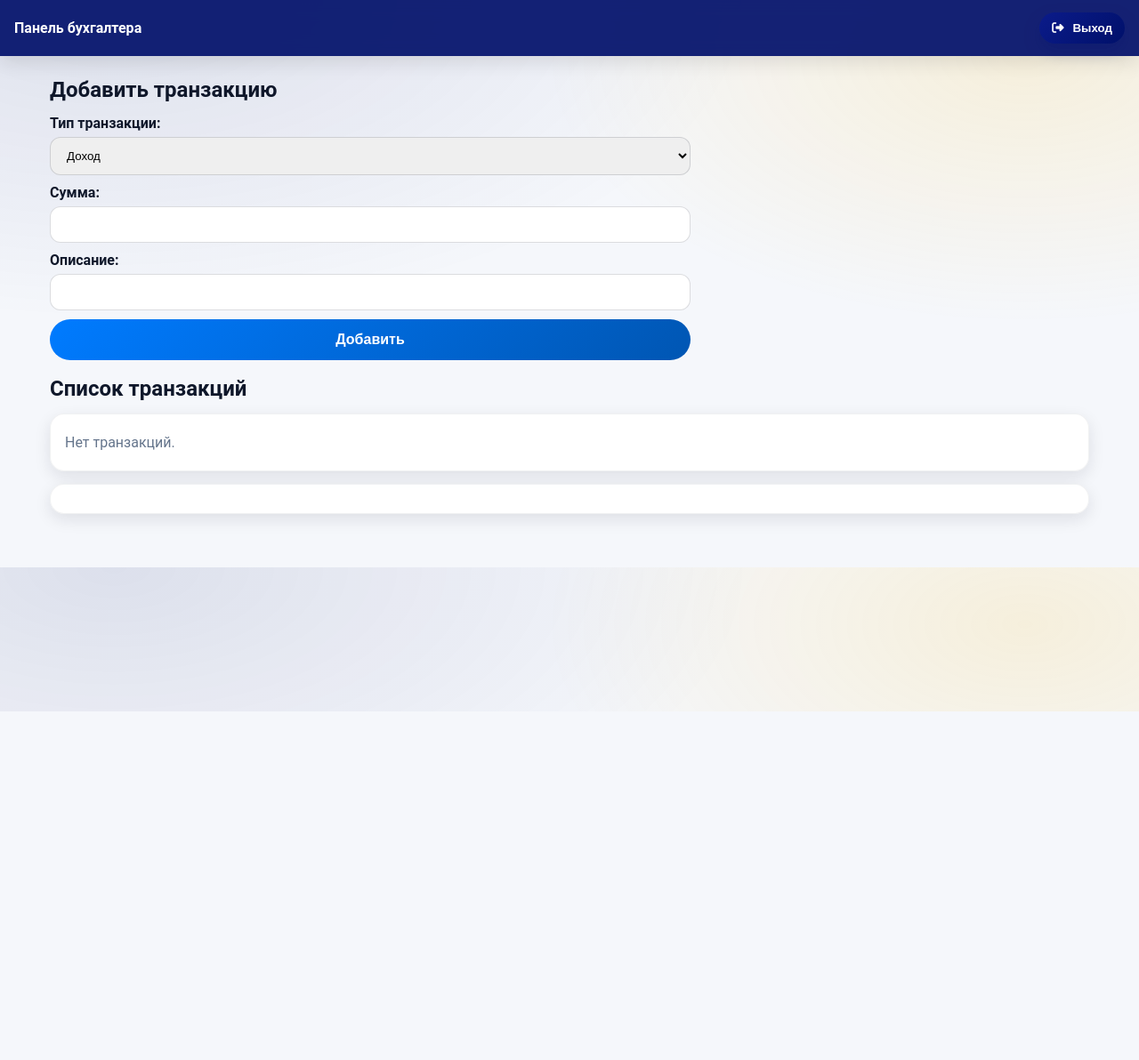
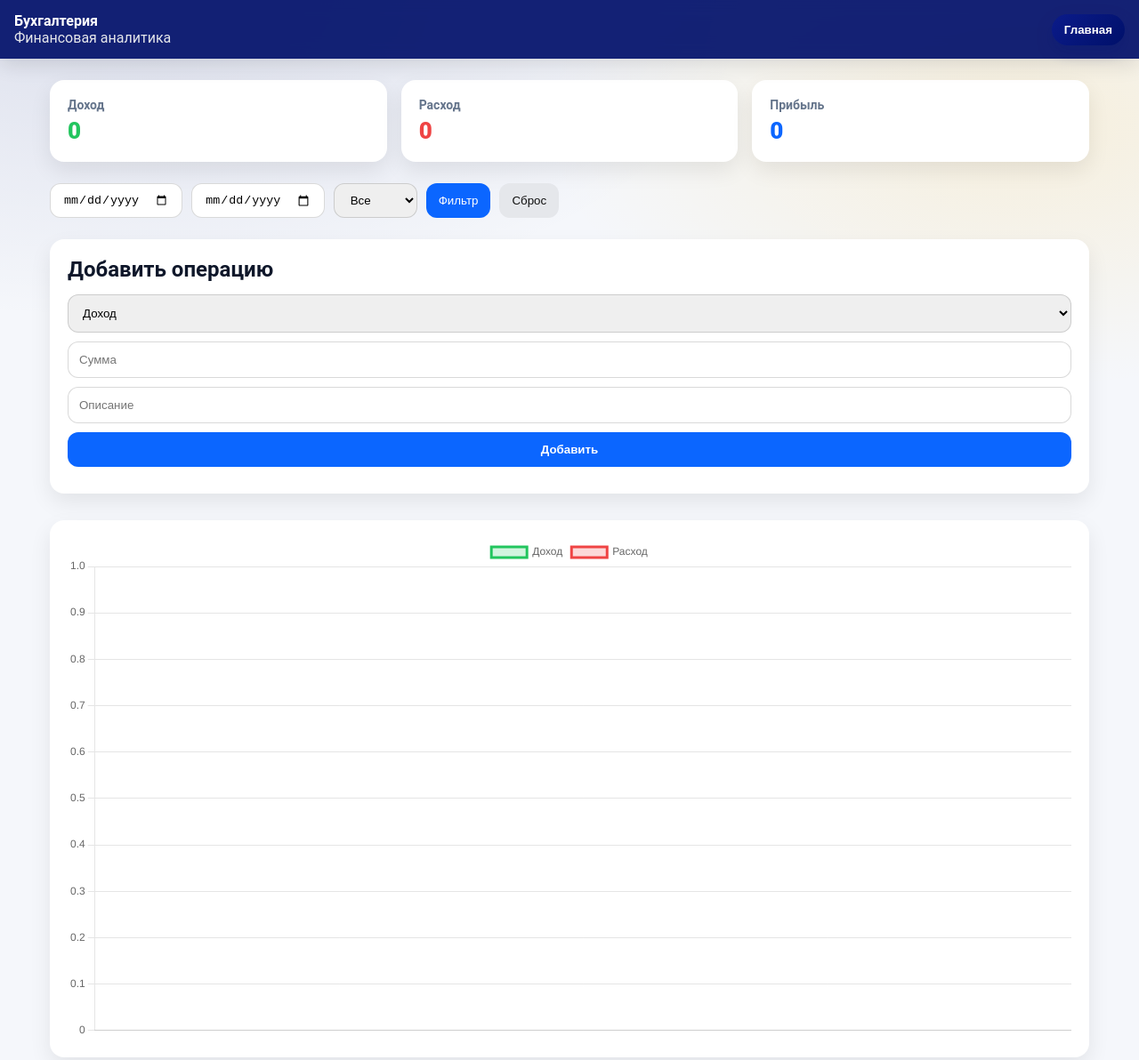
Before and after one commit to o165ooppo-rgb/comfortuborka, a plain HTML site: page accountant.html in a window 1280 px wide. Shown: the top 1192 px of the page at 89% size. Before the commit the page ends 800 px from the top, so only its background shows below. Drawn offline with nearby package versions, Linux system fonts and the light colour scheme.

Commit message:
initial commit

```diff
--- a/accountant.html
+++ b/accountant.html
@@ -2,55 +2,92 @@
 <html lang="ru">
 <head>
   <meta charset="UTF-8">
-  <meta name="viewport" content="width=device-width, initial-scale=1.0"/>
-  <title>Бухгалтер</title>
+  <title>Бухгалтерия</title>
+  <meta name="viewport" content="width=device-width, initial-scale=1.0">
+
+  <!-- Chart.js -->
+  <script src="https://cdn.jsdelivr.net/npm/chart.js"></script>
+
   <link rel="stylesheet" href="styles.css">
-  <link rel="stylesheet" href="https://cdnjs.cloudflare.com/ajax/libs/font-awesome/6.4.0/css/all.min.css">
 </head>
 <body>
+
 <header class="navbar">
   <div class="nav-left">
-      <h1 style="font-size:16px;">Панель бухгалтера</h1>
+    <h1 style="font-size:16px;">Бухгалтерия</h1>
+    <span class="muted" style="color:#e5e7eb;">Финансовая аналитика</span>
   </div>
   <div class="nav-right">
-      <button onclick="logout()" class="nav-button nav-button-dark">
-        <i class="fa-solid fa-right-from-bracket"></i><span class="btn-text">Выход</span>
-      </button>
+    <button class="nav-button nav-button-dark" onclick="goHome()">Главная</button>
   </div>
 </header>
 
 <section class="accountant-section">
-    <h2>Добавить транзакцию</h2>
 
-    <form id="transaction-form">
-      <label>
-        Тип транзакции:
-        <select id="transaction-type">
+  <!-- KPI -->
+  <div class="finance-kpi">
+    <div class="kpi-card income">
+      <h3>Доход</h3>
+      <p id="totalIncome">0</p>
+    </div>
+    <div class="kpi-card expense">
+      <h3>Расход</h3>
+      <p id="totalExpense">0</p>
+    </div>
+    <div class="kpi-card profit">
+      <h3>Прибыль</h3>
+      <p id="totalProfit">0</p>
+    </div>
+  </div>
+
+  <!-- Filters -->
+  <div class="finance-filters">
+    <input type="date" id="fromDate">
+    <input type="date" id="toDate">
+    <select id="typeFilter">
+      <option value="all">Все</option>
       <option value="income">Доход</option>
       <option value="expense">Расход</option>
     </select>
-      </label>
+    <button onclick="applyFilters()">Фильтр</button>
+    <button onclick="resetFilters()" class="secondary">Сброс</button>
+  </div>
 
-      <label>
-        Сумма:
-        <input type="number" id="transaction-amount" required>
-      </label>
+  <!-- Add transaction -->
+  <div class="finance-form">
+    <h2>Добавить операцию</h2>
+    <select id="transactionType">
+      <option value="income">Доход</option>
+      <option value="expense">Расход</option>
+    </select>
+    <input type="number" id="amount" placeholder="Сумма">
+    <input type="text" id="description" placeholder="Описание">
+    <button onclick="addTransaction()">Добавить</button>
+  </div>
 
-      <label>
-        Описание:
-        <input type="text" id="transaction-description" required>
-      </label>
+  <!-- Chart -->
+  <div class="finance-chart">
+    <canvas id="financeChart"></canvas>
+  </div>
 
-      <button type="submit" class="primary">Добавить</button>
-    </form>
+  <!-- Table -->
+  <div class="finance-table">
+    <h2>История операций</h2>
+    <table>
+      <thead>
+        <tr>
+          <th>Дата</th>
+          <th>Тип</th>
+          <th>Сумма</th>
+          <th>Описание</th>
+          <th></th>
+        </tr>
+      </thead>
+      <tbody id="transactionTable"></tbody>
+    </table>
+  </div>
 
-    <h2>Список транзакций</h2>
-    <div id="transaction-list"></div>
-
-    <div id="transaction-summary" class="order-card" style="margin-top:14px;"></div>
 </section>
-
-  <div id="toastRoot" class="toast-root" aria-live="polite" aria-atomic="true"></div>
 
 <script src="accountant.js"></script>
 </body>
--- a/accountant.js
+++ b/accountant.js
@@ -1,119 +1,132 @@
-let transactions = [];
+let transactions = JSON.parse(localStorage.getItem("transactions")) || [];
+let chart;
 
-function showToast(type, title, text) {
-  const root = document.getElementById("toastRoot");
-  if (!root) return;
-
-  const icons = { success:"fa-circle-check", error:"fa-circle-xmark", info:"fa-circle-info" };
-  const toast = document.createElement("div");
-  toast.className = `toast ${type || "info"}`;
-  toast.innerHTML = `
-    <div class="t-icon"><i class="fa-solid ${icons[type] || icons.info}"></i></div>
-    <div>
-      <div class="t-title">${title || ""}</div>
-      <div class="t-text">${text || ""}</div>
-    </div>
-  `;
-  root.appendChild(toast);
-
-  setTimeout(() => {
-    toast.style.opacity = "0";
-    toast.style.transform = "translateY(8px)";
-    toast.style.transition = "opacity .2s ease, transform .2s ease";
-    setTimeout(() => toast.remove(), 220);
-  }, 2400);
+function goHome() {
+  window.location.href = "index.html";
 }
 
-window.onload = function () {
-  const saved = localStorage.getItem("transactions");
-  if (saved) transactions = JSON.parse(saved);
-
-  renderTransactions();
-
-  document.getElementById("transaction-form").addEventListener("submit", function (event) {
-    event.preventDefault();
-    addTransaction();
-  });
-};
-
 function addTransaction() {
-  const type = document.getElementById("transaction-type").value;
-  const amount = parseFloat(document.getElementById("transaction-amount").value);
-  const description = document.getElementById("transaction-description").value.trim();
+  const type = document.getElementById("transactionType").value;
+  const amount = Number(document.getElementById("amount").value);
+  const description = document.getElementById("description").value;
 
   if (!amount || !description) {
-    showToast("error", "Ошибка", "Заполните все поля.");
+    alert("Заполните все поля");
     return;
   }
 
-  const transaction = {
+  transactions.push({
+    id: Date.now(),
     type,
     amount,
     description,
-    date: new Date().toLocaleString(),
-  };
+    date: new Date().toISOString().split("T")[0]
+  });
 
-  transactions.push(transaction);
   localStorage.setItem("transactions", JSON.stringify(transactions));
-  renderTransactions();
+  document.getElementById("amount").value = "";
+  document.getElementById("description").value = "";
 
-  document.getElementById("transaction-form").reset();
-  showToast("success", "Добавлено", type === "income" ? "Доход добавлен" : "Расход добавлен");
+  render();
 }
 
-function renderTransactions() {
-  const list = document.getElementById("transaction-list");
-  list.innerHTML = "";
+function deleteTransaction(id) {
+  transactions = transactions.filter(t => t.id !== id);
+  localStorage.setItem("transactions", JSON.stringify(transactions));
+  render();
+}
 
-  let incomeTotal = 0;
-  let expenseTotal = 0;
+function applyFilters() {
+  render(true);
+}
 
-  if (transactions.length === 0) {
-    list.innerHTML = `<div class="order-card"><p class="muted">Нет транзакций.</p></div>`;
-    document.getElementById("transaction-summary").innerHTML = "";
-    return;
+function resetFilters() {
+  document.getElementById("fromDate").value = "";
+  document.getElementById("toDate").value = "";
+  document.getElementById("typeFilter").value = "all";
+  render();
+}
+
+function render(filtered = false) {
+  let data = [...transactions];
+
+  if (filtered) {
+    const from = document.getElementById("fromDate").value;
+    const to = document.getElementById("toDate").value;
+    const type = document.getElementById("typeFilter").value;
+
+    if (from) data = data.filter(t => t.date >= from);
+    if (to) data = data.filter(t => t.date <= to);
+    if (type !== "all") data = data.filter(t => t.type === type);
   }
 
-  transactions.forEach((t, index) => {
-    const card = document.createElement("div");
-    card.className = "order-card";
-
-    card.innerHTML = `
-      <p><strong>${t.type === "income" ? "Доход" : "Расход"}</strong></p>
-      <p><span class="muted">Сумма:</span> <strong>${t.amount.toLocaleString("ru-RU")} Сум</strong></p>
-      <p><span class="muted">Описание:</span> <strong>${escapeHtml(t.description)}</strong></p>
-      <p class="muted">Дата: ${t.date}</p>
-      <button class="btn-red" onclick="deleteTransaction(${index})">Удалить</button>
-    `;
-
-    list.appendChild(card);
-
-    if (t.type === "income") incomeTotal += t.amount;
-    else expenseTotal += t.amount;
+  let income = 0, expense = 0;
+  data.forEach(t => {
+    t.type === "income" ? income += t.amount : expense += t.amount;
   });
 
-  document.getElementById("transaction-summary").innerHTML = `
-    <h3 style="margin-bottom:8px;">Общая информация</h3>
-    <p><span class="muted">Общий доход:</span> <strong>${incomeTotal.toLocaleString("ru-RU")} Сум</strong></p>
-    <p><span class="muted">Общие расходы:</span> <strong>${expenseTotal.toLocaleString("ru-RU")} Сум</strong></p>
-    <p><span class="muted">Чистая прибыль:</span> <strong>${(incomeTotal - expenseTotal).toLocaleString("ru-RU")} Сум</strong></p>
-  `;
+  document.getElementById("totalIncome").textContent = income.toLocaleString();
+  document.getElementById("totalExpense").textContent = expense.toLocaleString();
+  document.getElementById("totalProfit").textContent = (income - expense).toLocaleString();
+
+  renderTable(data);
+  renderChart(data);
 }
 
-function deleteTransaction(index) {
-  if (!confirm("Удалить транзакцию?")) return;
-  transactions.splice(index, 1);
-  localStorage.setItem("transactions", JSON.stringify(transactions));
-  renderTransactions();
-  showToast("success", "Удалено", "Транзакция удалена");
+function renderTable(data) {
+  const table = document.getElementById("transactionTable");
+  table.innerHTML = "";
+
+  data.reverse().forEach(t => {
+    const row = document.createElement("tr");
+    row.innerHTML = `
+      <td>${t.date}</td>
+      <td class="${t.type}">${t.type === "income" ? "Доход" : "Расход"}</td>
+      <td>${t.amount.toLocaleString()}</td>
+      <td>${t.description}</td>
+      <td><button onclick="deleteTransaction(${t.id})">✖</button></td>
+    `;
+    table.appendChild(row);
+  });
 }
 
-function logout() {
-  window.location.href = "index.html";
+function renderChart(data) {
+  const ctx = document.getElementById("financeChart");
+
+  const grouped = {};
+  data.forEach(t => {
+    grouped[t.date] ??= { income: 0, expense: 0 };
+    grouped[t.date][t.type] += t.amount;
+  });
+
+  const labels = Object.keys(grouped);
+  const incomeData = labels.map(d => grouped[d].income);
+  const expenseData = labels.map(d => grouped[d].expense);
+
+  if (chart) chart.destroy();
+
+  chart = new Chart(ctx, {
+    type: "line",
+    data: {
+      labels,
+      datasets: [
+        {
+          label: "Доход",
+          data: incomeData,
+          borderColor: "#22c55e",
+          backgroundColor: "rgba(34,197,94,.2)",
+          tension: .4
+        },
+        {
+          label: "Расход",
+          data: expenseData,
+          borderColor: "#ef4444",
+          backgroundColor: "rgba(239,68,68,.2)",
+          tension: .4
+        }
+      ]
+    }
+  });
 }
 
-function escapeHtml(str){
-  return String(str).replace(/[&<>"']/g, (m) => ({
-    "&":"&amp;","<":"&lt;",">":"&gt;",'"':"&quot;","'":"&#039;"
-  }[m]));
-}
+render();
--- a/script.js
+++ b/script.js
@@ -18,8 +18,8 @@ const services = {
   },
   service3: {
     key: "service3",
-    title: { ru: "Квартира", uz: "Kvartira", en: "Apartment" },
-    description: { ru: "Уборка квартиры", uz: "Kvartirani tozalash", en: "Apartment cleaning" },
+    title: { ru: "Школа", uz: "Maktab", en: "School" },
+    description: { ru: "Уборка школы", uz: "Maktabni tozalash", en: "School cleaning" },
     price: 15000,
     photo: "photos/house.png",
   },
--- a/styles.css
+++ b/styles.css
@@ -562,3 +562,139 @@ body{
     height: 80px;
   }
 }
+
+
+/* ===== Accountant ===== */
+.accountant-section {
+  max-width: 1200px;
+  margin: 0 auto;
+  padding: 24px 16px 60px;
+}
+
+/* KPI */
+.finance-kpi {
+  display:grid;
+  grid-template-columns: repeat(3,1fr);
+  gap:16px;
+  margin-bottom:24px;
+}
+
+.kpi-card {
+  background:white;
+  border-radius:16px;
+  padding:20px;
+  box-shadow:0 10px 25px rgba(0,0,0,.08);
+}
+
+.kpi-card h3 {
+  font-size:14px;
+  color:#64748b;
+}
+
+.kpi-card p {
+  font-size:26px;
+  font-weight:900;
+  margin-top:6px;
+}
+
+.kpi-card.income p { color:#22c55e; }
+.kpi-card.expense p { color:#ef4444; }
+.kpi-card.profit p { color:#0b66ff; }
+
+/* Filters */
+.finance-filters {
+  display:flex;
+  gap:10px;
+  flex-wrap:wrap;
+  margin-bottom:24px;
+}
+
+.finance-filters input,
+.finance-filters select,
+.finance-filters button {
+  padding:10px 14px;
+  border-radius:12px;
+  border:1px solid rgba(0,0,0,.15);
+}
+
+.finance-filters button {
+  background:#0b66ff;
+  color:white;
+  border:none;
+  cursor:pointer;
+}
+
+.finance-filters .secondary {
+  background:#e5e7eb;
+  color:#111;
+}
+
+/* Form */
+.finance-form {
+  background:white;
+  border-radius:16px;
+  padding:20px;
+  box-shadow:0 10px 25px rgba(0,0,0,.08);
+  margin-bottom:30px;
+}
+
+.finance-form h2 {
+  margin-bottom:14px;
+}
+
+.finance-form select,
+.finance-form input,
+.finance-form button {
+  width:100%;
+  padding:12px;
+  margin-bottom:10px;
+  border-radius:12px;
+  border:1px solid rgba(0,0,0,.15);
+}
+
+.finance-form button {
+  background:#0b66ff;
+  color:white;
+  border:none;
+  font-weight:700;
+  cursor:pointer;
+}
+
+/* Chart */
+.finance-chart {
+  background:white;
+  border-radius:16px;
+  padding:20px;
+  box-shadow:0 10px 25px rgba(0,0,0,.08);
+  margin-bottom:30px;
+}
+
+/* Table */
+.finance-table table {
+  width:100%;
+  border-collapse:collapse;
+}
+
+.finance-table th,
+.finance-table td {
+  padding:12px;
+  border-bottom:1px solid #e5e7eb;
+}
+
+.finance-table td.income { color:#22c55e; font-weight:700; }
+.finance-table td.expense { color:#ef4444; font-weight:700; }
+
+.finance-table button {
+  background:none;
+  border:none;
+  color:#ef4444;
+  cursor:pointer;
+  font-size:16px;
+}
+
+/* Mobile */
+@media(max-width:768px){
+  .finance-kpi {
+    grid-template-columns:1fr;
+  }
+}
```
Also changed, not shown: 1 other file. Lines whose indentation alone changed are shown as unchanged.
